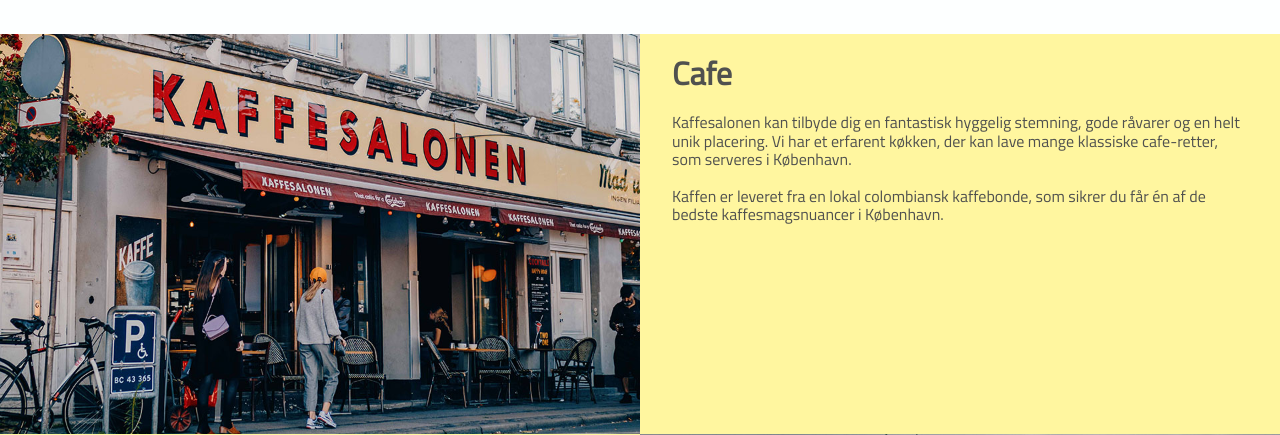
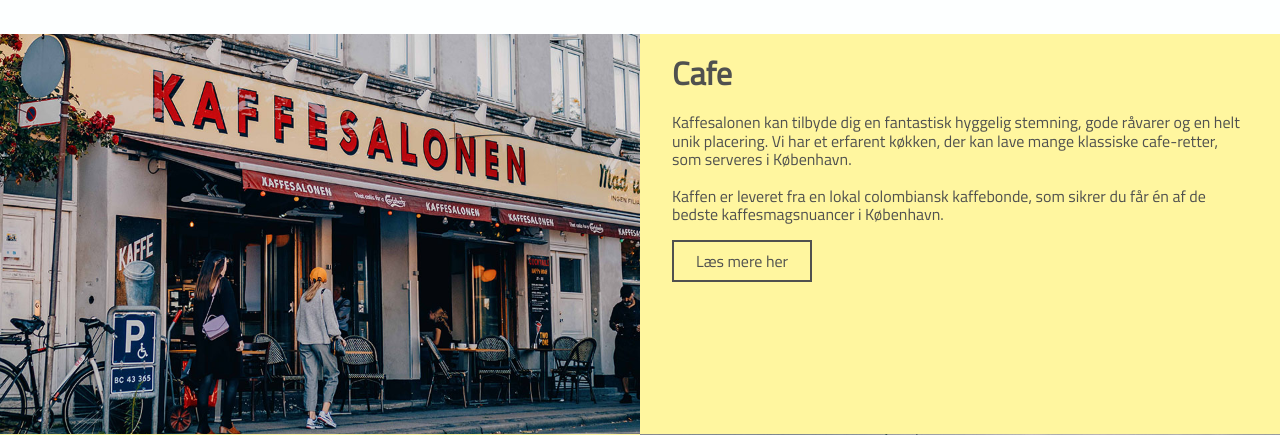
Before and after one commit to Statsministeriet/kaffesalonen, a PHP site: page / in a window 1280 px wide. Shown: the part 933-1368 px from the top of the page. Run offline with PHP 8.4, Linux system fonts and the light colour scheme; some libraries are stand-ins or nearby versions.

Commit message:
add coffe page for example to show kevin

```diff
--- a/index.html
+++ b/index.html
@@ -108,6 +108,14 @@
                 <br>
                 Kaffen er leveret fra en lokal colombiansk kaffebonde, som sikrer du får én af de bedste
                 kaffesmagsnuancer i København.
+                </p>
+                <div class="boatPricesContainer">
+                        <a onclick="openCoffeNav()">
+                            <div class="bookTableButton">
+                                Læs mere her
+                            </div>
+                        </a>
+                </div>
         </div>
     </div>
 
@@ -120,8 +128,14 @@
                 Vi har et erfarent køkken, der kan lave mange klassiske cafe-retter, som serveres i København.
                 <br>
                 <br>
-                Kaffen er leveret fra en lokal colombiansk kaffebonde, som sikrer du får én af de bedste
-                kaffesmagsnuancer i København. </p>
+                Kaffen er leveret fra en lokal colombiansk kaffebonde.</p>
+                <div class="boatPricesContainer" style="padding-bottom: 20px">
+                        <a onclick="openCoffeNav()">
+                            <div class="bookTableButton">
+                                Læs om kaffen her her
+                            </div>
+                        </a>
+                </div>
         </div>
     </div>
 
@@ -356,8 +370,17 @@
 
             </p>
         </div>
-        </iframe>
     </div>
+
+    <div id="seeCoffeTab" class="overlay">
+            <a href="javascript:void(0)" class="closebtn" onclick="closeCoffeNav()">&times;</a>
+            <div class="boatPriceses">
+                <h1>Fantastisk kaffe fra columbia</h1>
+                <p>Kaffen er leveret fra en lokal colombiansk kaffebonde, som sikrer du får én af de bedste kaffesmagsnuancer i København.
+                </p>
+                <img src="./Media/images/novideo.png" style="height: 250px; width:auto"/>
+            </div>
+        </div>
 
 
     <script>
@@ -378,6 +401,17 @@
             document.getElementById("seeCykleBoatPrices").style.height = "0%";
         }
     </script>
+
+    <script>
+        function openCoffeNav() {
+            document.getElementById("seeCoffeTab").style.height = "100%";
+        }
+
+        function closeCoffeNav() {
+            document.getElementById("seeCoffeTab").style.height = "0%";
+        }
+    </script>
+
     <script>
         function myFunction() {
             var x = document.getElementById("myTopnav");
--- a/style.css
+++ b/style.css
@@ -307,6 +307,9 @@
     width:100%;
     text-align: center;
 }
+.bookTableButton:hover{
+    background-color: white;
+}
 
 
 /* Book bord knap*/
@@ -447,9 +450,11 @@
 .boatPricesContainer{
     height: 10px;
     display: table;
-    margin-left: 10px;
+    margin-left: 5%;
     margin-top:-100px;
+
 }
+
 
 .boatPriceses{
     text-align: center;
```
